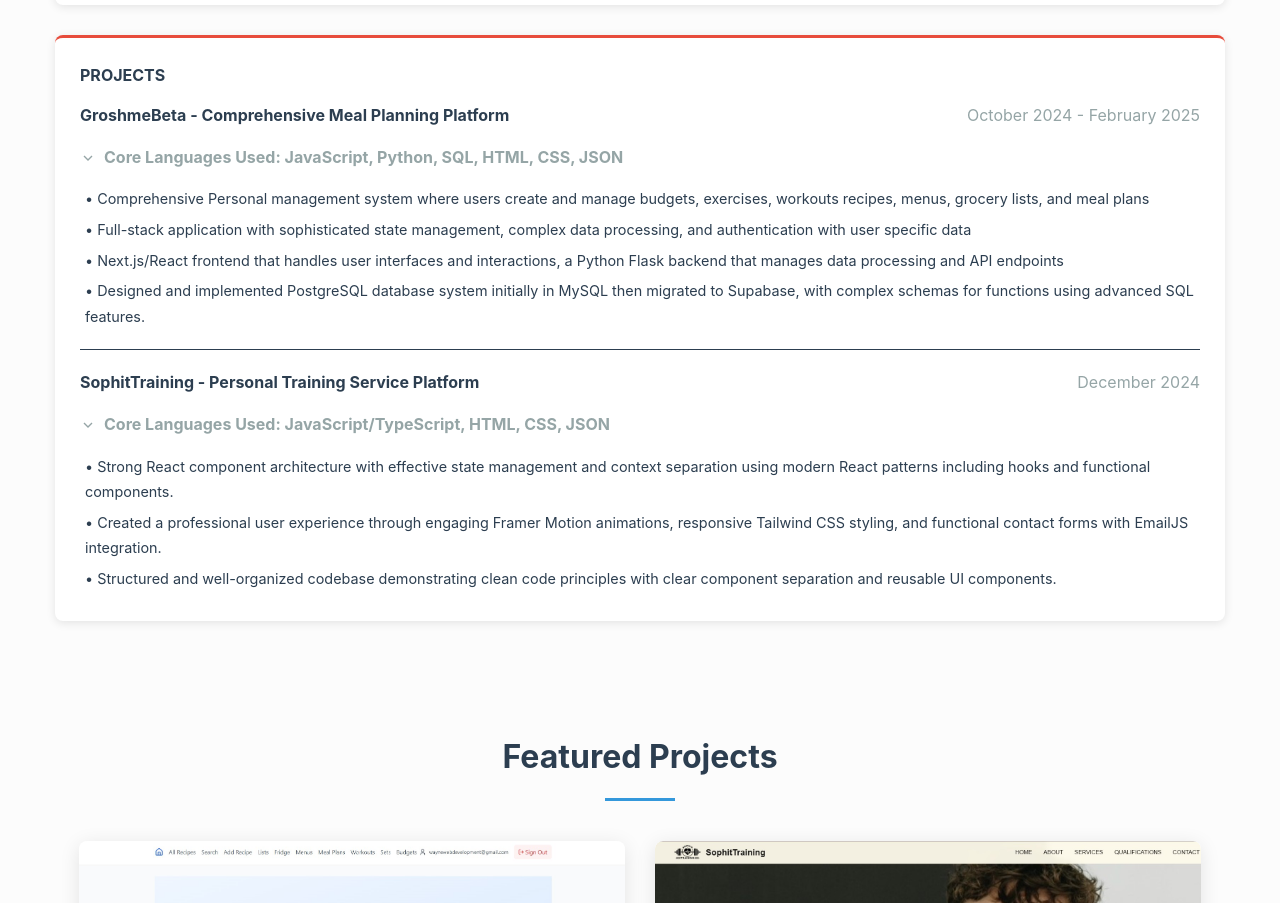
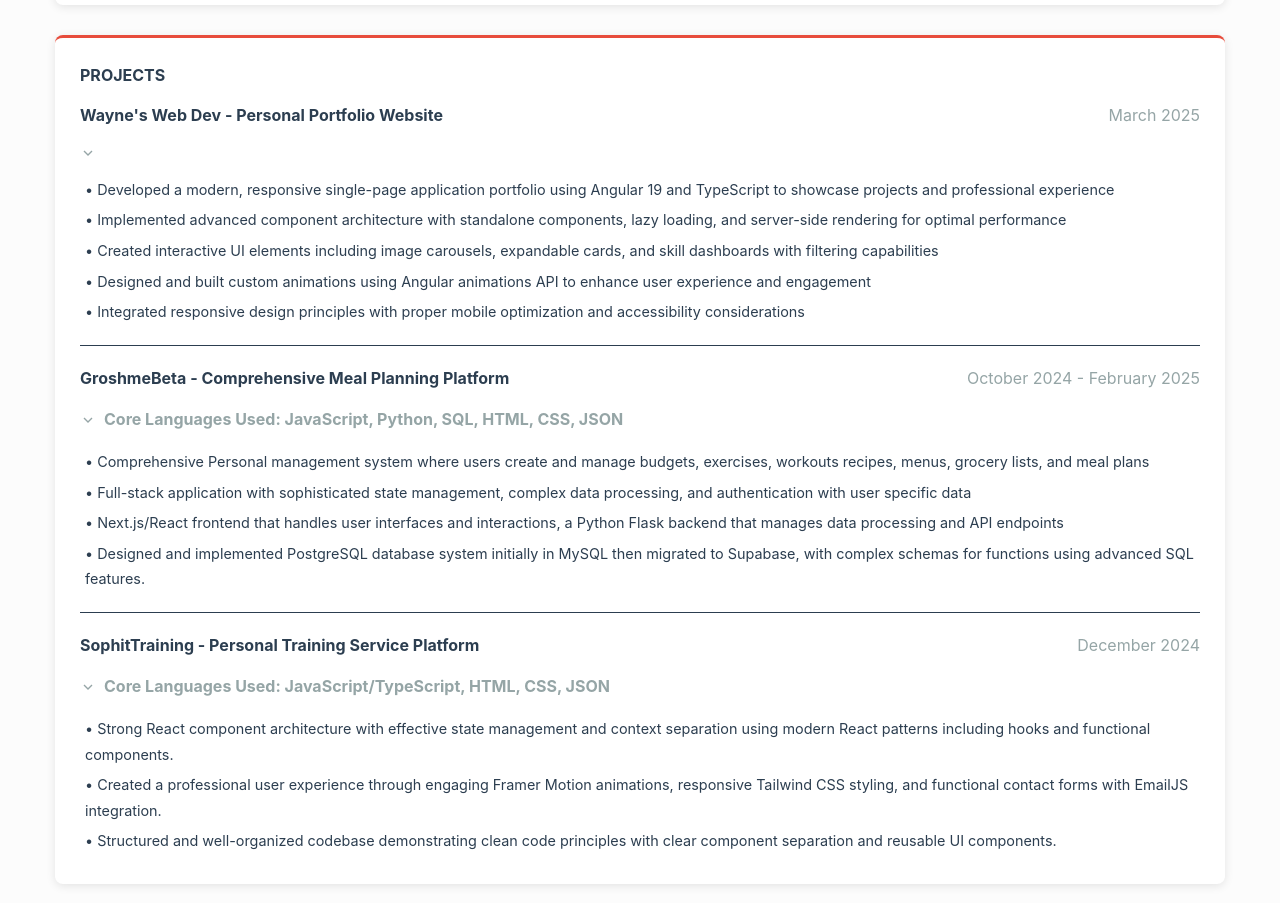
Before and after one commit to maxwell903/WayneWebDev, an Angular app: page / in a window 1280 px wide. Shown: the part 1155-2058 px from the top of the page. Built offline with nearby package versions, Linux system fonts and the light colour scheme.

Commit message:
Wayne web dev entry, no skills

```diff
--- a/src/app/components/projects-summary/projects-summary.component.html
+++ b/src/app/components/projects-summary/projects-summary.component.html
@@ -1,6 +1,43 @@
 <div class="container">
     <div class="projects-card">
       <h2>PROJECTS</h2>
+      <div class="project-entry">
+        <div class="project-line">
+          <span class="project-name">Wayne's Web Dev - Personal Portfolio Website</span>
+          <span class="project-type">March 2025</span>
+        </div>
+
+        <!-- Add the Skills Dropdown Component here -->
+        <app-skills-dropdown [projectId]="'portfolio-website'"></app-skills-dropdown>
+
+        <ul class="technology-list">
+          <li>
+            <a [routerLink]="['/projects']">
+              • Developed a modern, responsive single-page application portfolio using Angular 19 and TypeScript to showcase projects and professional experience
+            </a>
+          </li>
+          <li>
+            <a [routerLink]="['/projects']">
+              • Implemented advanced component architecture with standalone components, lazy loading, and server-side rendering for optimal performance
+            </a>
+          </li>
+          <li>
+            <a [routerLink]="['/projects']">
+              • Created interactive UI elements including image carousels, expandable cards, and skill dashboards with filtering capabilities
+            </a>
+          </li>
+          <li>
+            <a [routerLink]="['/projects']">
+              • Designed and built custom animations using Angular animations API to enhance user experience and engagement
+            </a>
+          </li>
+          <li>
+            <a [routerLink]="['/projects']">
+              • Integrated responsive design principles with proper mobile optimization and accessibility considerations
+            </a>
+          </li>
+        </ul>
+      </div>
       <div *ngFor="let project of projects" class="project-entry">
         <div class="project-line">
             <span class="project-name">{{project.title}}</span>
--- a/src/app/components/skills-dropdown/skills-dropdown.component.ts
+++ b/src/app/components/skills-dropdown/skills-dropdown.component.ts
@@ -37,6 +37,7 @@
         </svg>
         <span *ngIf="projectId === 'groshme-beta'">Core Languages Used: JavaScript, Python, SQL, HTML, CSS, JSON</span>
         <span *ngIf="projectId === 'sophit-training'">Core Languages Used: JavaScript/TypeScript, HTML, CSS, JSON</span>
+
       </div>
 
       <div class="skills-content" *ngIf="isSkillsOpen">
@@ -292,6 +293,36 @@
     ]
   };
 
+  private portfolioWebsiteSkills: {[key: string]: SkillItem[]} = {
+    'Core Technologies': [
+      { name: 'TypeScript', description: 'Primary programming language for type-safe development' },
+      { name: 'Angular 19', description: 'Latest version of the Angular framework' },
+      { name: 'RxJS', description: 'Reactive Extensions library for async operations' },
+      { name: 'Angular Router', description: 'Client-side navigation and routing' },
+      { name: 'Angular SSR', description: 'Server-side rendering for improved performance and SEO' }
+    ],
+    'UI & UX Tools': [
+      { name: 'CSS Variables', description: 'Custom design system with theme variables' },
+      { name: 'Angular Animations', description: 'Built-in animation system for enhanced UX' },
+      { name: 'Responsive Design', description: 'Mobile-first approach with adaptive layouts' },
+      { name: 'Component Architecture', description: 'Modular, reusable standalone components' },
+      { name: 'SVG Integration', description: 'Vector-based icons and graphics' }
+    ],
+    'Data Management': [
+      { name: 'Angular Services', description: 'Dependency injection for data management' },
+      { name: 'Reactive State', description: 'Observable-based state management patterns' },
+      { name: 'JSON Models', description: 'Strongly-typed data models with interfaces' },
+      { name: 'Form Controls', description: 'Reactive forms with validation patterns' }
+    ],
+    'Infrastructure': [
+      { name: 'Netlify', description: 'Deployment and hosting platform with CI/CD' },
+      { name: 'Angular CLI', description: 'Development, testing, and build tooling' },
+      { name: 'Standalone Components', description: 'Modern Angular architecture without NgModules' },
+      { name: 'Lazy Loading', description: 'On-demand code loading for optimized performance' },
+      { name: 'Prerendering', description: 'Static generation for specific routes' }
+    ]
+  };
+
   ngOnInit() {
     this.initializeSkillsForProject();
   }
@@ -309,6 +340,8 @@
       this.assignSkills(this.groshmeBetaSkills);
     } else if (this.projectId === 'sophit-training') {
       this.assignSkills(this.sophitTrainingSkills);
+    } else if (this.projectId === 'portfolio-website') { // Add this condition
+      this.assignSkills(this.portfolioWebsiteSkills);
     }
   }
 
--- a/src/app/services/project.service.ts
+++ b/src/app/services/project.service.ts
@@ -7,6 +7,7 @@
 export class ProjectService {
   private projects: Project[] = [
     {
+
       id: 'groshme-beta',
       title: 'GroshmeBeta - Comprehensive Meal Planning Platform',
       description: 'A full-stack application designed to simplify meal planning, grocery shopping, and recipe management. The platform allows users to create and manage recipes, plan weekly meals, generate grocery lists, track kitchen inventory, and monitor fitness with workout scheduling tools.',
```
